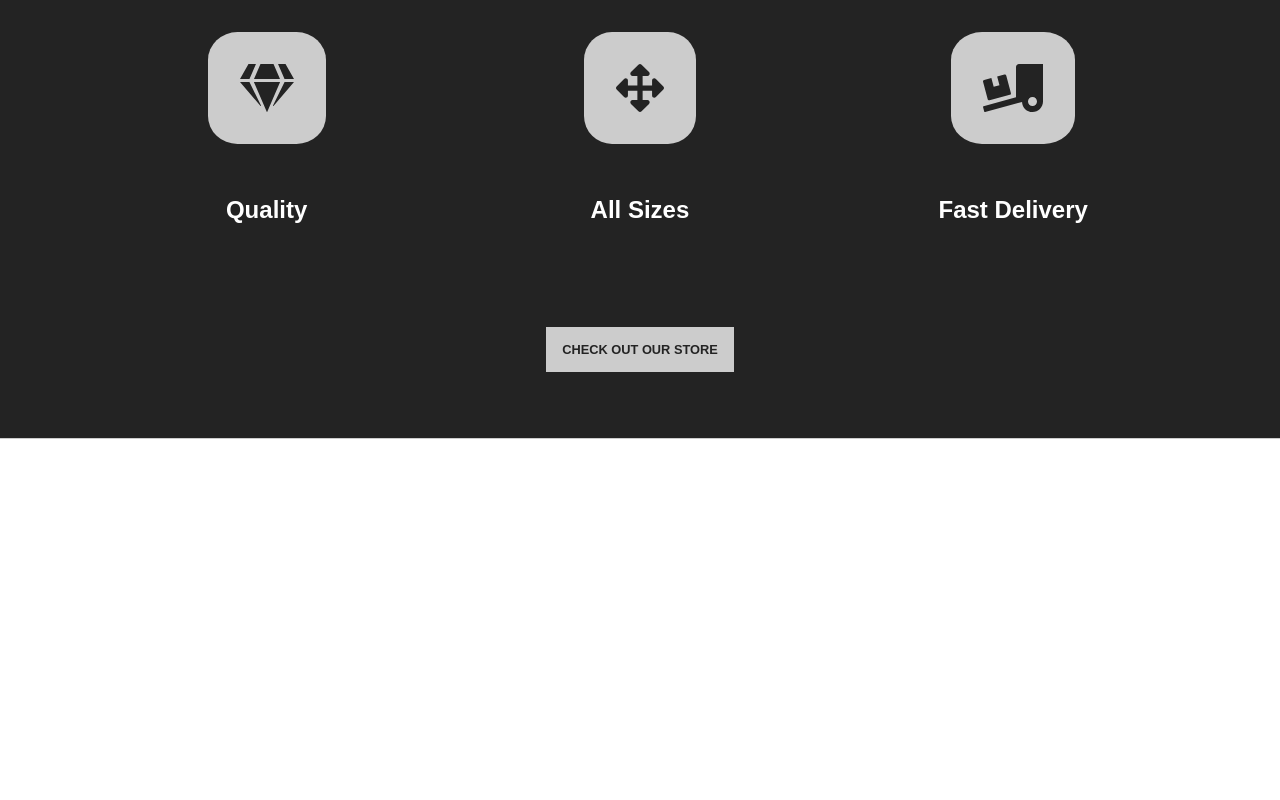
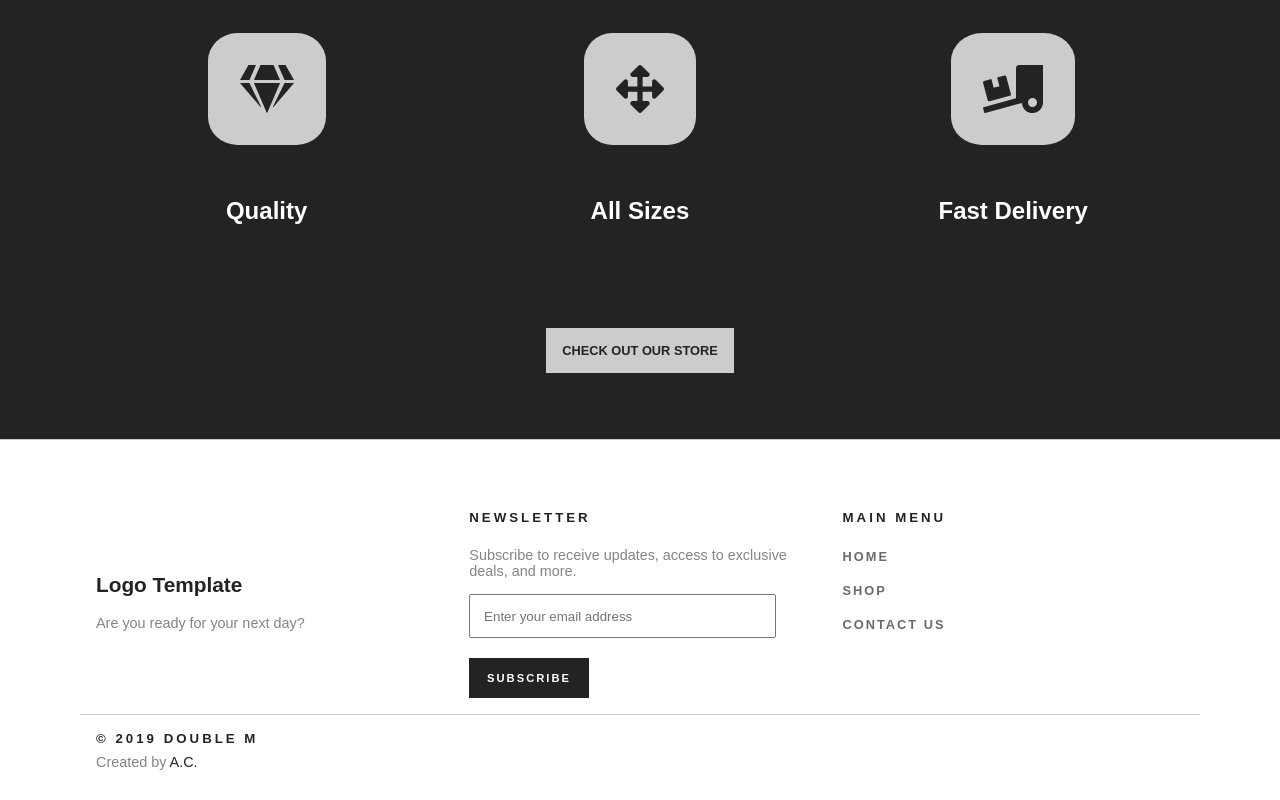
Before and after one commit to SonyKar/react-online-shop, a React (Create React App) app: page / in a window 1280 px wide. Shown: the part 1195-1995 px from the top of the page. Before the commit the page ends 1634 px from the top, so only its background shows below. Built offline with nearby package versions, Linux system fonts and the light colour scheme.

Commit message:
- Added Footer component, Added some useful classes in index.css, Added 2 types of navbar (vertical and horizontal), which is controlled by "isVertical" prop for NavigationItems container

```diff
--- /dev/null
+++ b/src/components/Footer/Footer.css
@@ -0,0 +1,30 @@
+footer {
+    padding: 3rem 0 1rem 0;
+}
+footer h5 {
+    letter-spacing: 3px;
+}
+footer input {
+    width: 90%;
+    box-sizing: border-box;
+    padding: .8rem;
+    color: #000;
+}
+footer button {
+    width: 35%;
+    margin-top: 20px;
+    background-color: #232323;
+    border: 1px solid #232323;
+    padding: .8rem 1rem;
+    color: #fff;
+    letter-spacing: 2px;
+    font-size: .7rem;
+    font-weight: bold;
+    outline: none;
+    cursor: pointer;
+    transition: all .2s ease;
+}
+footer button:hover {
+    background-color: transparent;
+    color: #232323;
+}
--- /dev/null
+++ b/src/components/Footer/Footer.js
@@ -0,0 +1,40 @@
+import React from 'react';
+
+import Logo from '../Logo/Logo';
+import './Footer.css';
+import NavigationItems from '../Navigation/NavigationItems/NavigationItems';
+
+const Footer = () => (
+    <footer>
+        <div className="container">
+            <div className="row">
+                <div className="col-3 d-flex flex-column justify-content-center">
+                    <Logo />
+                    <p className="text-secondary m-0">
+                        Are you ready for your next day?
+                    </p>
+                </div>
+                <div className="col-3">
+                    <h5>NEWSLETTER</h5>
+                    <p className="text-secondary">
+                        Subscribe to receive updates, access to exclusive deals, and more.
+                    </p>
+                    <form>
+                        <input type="email" placeholder="Enter your email address" required/>
+                        <button>SUBSCRIBE</button>
+                    </form>
+                </div>
+                <div className="col-3">
+                    <h5>MAIN MENU</h5>
+                    <NavigationItems isVertical />
+                </div>
+                <div className="col-12 mt-1 pt-1" style={{borderTop: '1px solid #ccc'}}>
+                    <h5 className="m-0">© 2019 DOUBLE M</h5>
+                    <p className="text-secondary" style={{marginTop: '.5rem'}}>Created by <a href="https://www.facebook.com/sa.caraganciu" className="link" target="_blank">A.C.</a></p>
+                </div>
+            </div>
+        </div>
+    </footer>
+);
+
+export default Footer;
--- a/src/components/Logo/Logo.css
+++ b/src/components/Logo/Logo.css
@@ -1,4 +1,7 @@
 .Logo {
     box-sizing: border-box;
     border-radius: 5px;
+    font-weight: bold;
+    font-size: 1.3rem;
+    padding: 1.1rem 0;
 }
--- a/src/components/Navigation/NavigationItems/NavigationItems.css
+++ b/src/components/Navigation/NavigationItems/NavigationItems.css
@@ -1,22 +1,41 @@
-ul.navbar-menu {
+ul.navbar-menu-horizontal, ul.navbar-menu-vertical {
     list-style: none;
     margin: 0;
     padding: 0;
-    text-align: center;
 }
 
-.navbar-menu li {
+.navbar-menu-horizontal li {
+    text-align: center;
     display: inline-block;
     margin: 20px;
 }
+.navbar-menu-vertical li {
+    margin: 1rem 0;
+}
 
-.navbar-menu a {
+ul.navbar-menu-vertical a, ul.navbar-menu-horizontal a {
     text-decoration: none;
+    letter-spacing: 2px;
+    font-size: 0.8rem;
+    font-weight: bold;
+}
+
+ul.navbar-menu-horizontal a {
     color: #ccc;
 }
 
-.navbar-menu a:hover,
-.navbar-menu a:active,
-.navbar-menu a.active {
+ul.navbar-menu-vertical a {
+    color: #6a6a6a;
+}
+
+ul.navbar-menu-horizontal a:hover,
+ul.navbar-menu-horizontal a:active,
+ul.navbar-menu-horizontal a.active {
     color: #848484;
 }
+
+ul.navbar-menu-vertical a:hover,
+ul.navbar-menu-vertical a:active,
+ul.navbar-menu-vertical a.active {
+    color: #232323;
+}
--- a/src/components/Navigation/NavigationItems/NavigationItems.js
+++ b/src/components/Navigation/NavigationItems/NavigationItems.js
@@ -3,12 +3,19 @@ import React from 'react';
 import NavigationItem from './NavigationItem/NavigationItem';
 import "./NavigationItems.css";
 
-const NavigationItems = () => (
-    <ul className="navbar-menu">
-        <NavigationItem>Home</NavigationItem>
-        <NavigationItem>Catalogue</NavigationItem>
-        <NavigationItem>Contacts</NavigationItem>
-    </ul>
-);
+const NavigationItems = (props) => {
+    let classesNavbarMenu = 'navbar-menu-horizontal';
+    if (props.isVertical) {
+        classesNavbarMenu = 'navbar-menu-vertical'
+    }
+
+    return (
+        <ul className={classesNavbarMenu}>
+            <NavigationItem>HOME</NavigationItem>
+            <NavigationItem>SHOP</NavigationItem>
+            <NavigationItem>CONTACT US</NavigationItem>
+        </ul>
+    );
+};
 
 export default NavigationItems;
--- a/src/containers/Home/Home.js
+++ b/src/containers/Home/Home.js
@@ -3,12 +3,14 @@ import React from 'react';
 import Jumbotron from '../../components/Jumbotron/Jumbotron';
 import Features from './Features/Features';
 import QuoteInsertion from '../../components/QuoteInsertion/QuoteInsertion';
+import Footer from '../../components/Footer/Footer';
 
 const Home = () => (
     <div>
         <Jumbotron />
         <QuoteInsertion />
         <Features />
+        <Footer />
     </div>
 );
 
--- a/src/index.css
+++ b/src/index.css
@@ -13,20 +13,43 @@ body {
   display: flex;
   flex-wrap: wrap;
 }
+
+.pt-1 {
+  padding-top: 1rem!important;
+}
 .m-0 {
   margin: 0!important;
+}
+.mt-1 {
+  margin-top: 1rem!important;
 }
 .mt-3 {
   margin-top: 3rem!important;
 }
+
 .text-center {
   text-align: center!important;
 }
-.border-right {
-  border-right: 1px solid #ccc!important;
+.text-secondary {
+  color: #848484;
+  font-size: .9rem;
 }
-.border-left {
-  border-left: 1px solid #ccc!important;
+.link {
+  text-decoration: none;
+  color: #232323;
+}
+
+.d-flex {
+  display: flex;
+}
+.flex-column {
+  flex-direction: column;
+}
+.justify-content-center {
+  justify-content: center;
+}
+.justify-content-space-between {
+  justify-content: space-between;
 }
 
 
@@ -40,7 +63,7 @@ Grid
 
 
 @media (max-width: 768px) {
-  .col-3, .col-12 {
+  .col-2, .col-3, .col-12 {
     width: 100%!important;
   }
   .Feature {
@@ -58,15 +81,18 @@ Grid
 
 
 
-.col-3 {
-  width: 33.33%;
+.col-2, .col-3, .col-12 {
   padding: 0 1rem;
   box-sizing: border-box;
 }
+.col-2 {
+  width: 20%;
+}
+.col-3 {
+  width: 33.33%;
+}
 .col-12 {
   width: 100%;
-  padding: 0 1rem;
-  box-sizing: border-box;
 }
 
 
@@ -84,7 +110,7 @@ UI Elements
   padding: .8rem .9rem;
   font-size: .8rem;
   font-weight: bold;
-  transition: all .5s ease;
+  transition: all .2s ease;
   box-sizing: border-box;
 }
 .btn-light {
```
